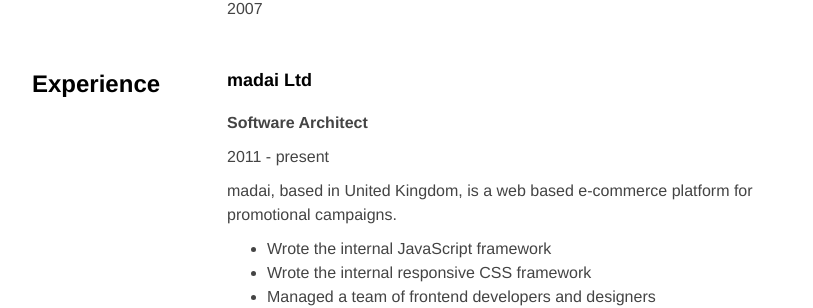
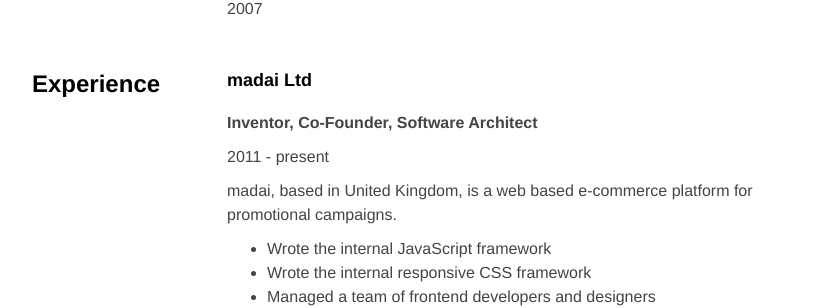
Before and after one commit to gcanti/gcanti.github.io, a Jekyll site: the page built from about.html, in a window 1280 px wide. Shown: the part 1093-1401 px from the top of the page, without its empty margins (233-1046 px from the left). Built offline with Jekyll 4.4.1, drawn with Linux system fonts in a browser that asks for light colours; nearby versions of some CDN libraries; Markdown is read by kramdown in place of the engine named in the settings.

Commit message:
added patent info

```diff
--- a/about.html
+++ b/about.html
@@ -83,7 +83,7 @@
     </div>
     <div class="col-md-9">
         <h4>madai Ltd</h4>
-        <p><strong>Software Architect</strong></p>
+        <p><strong>Inventor, Co-Founder, Software Architect</strong></p>
         <p>2011 - present</p>
         <p>madai, based in United Kingdom, is a web based e-commerce platform for promotional campaigns.</p>
         <ul>
```
